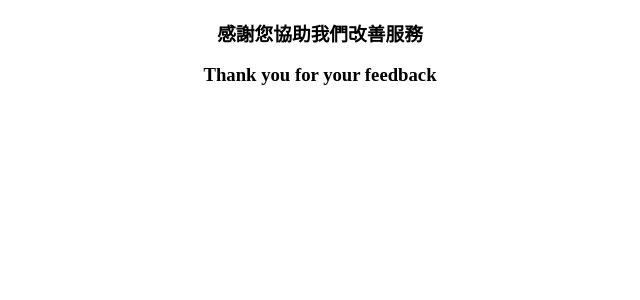
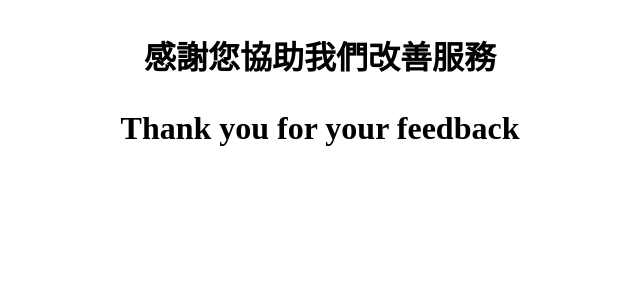
Before and after one commit to YUPEIYING/satisfaction, an Angular app: page /extent in a window 1280 px wide. Shown: the top 300 px of the page, without its empty margins (320-960 px from the left). Built offline with nearby package versions, Linux system fonts and the light colour scheme.

Commit message:
no message

```diff
--- a/src/app/extent/extent.component.css
+++ b/src/app/extent/extent.component.css
@@ -0,0 +1,9 @@
+h3
+{
+  z-index: 2;
+  font-size: 2em;
+  padding: 0;
+  position: static;
+  color: rgb(0, 0, 0);
+  border-radius: 10px;
+}
```
